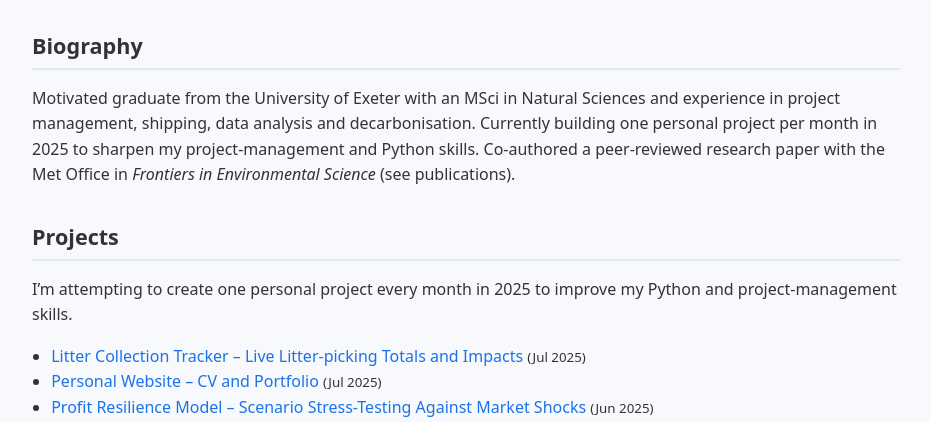
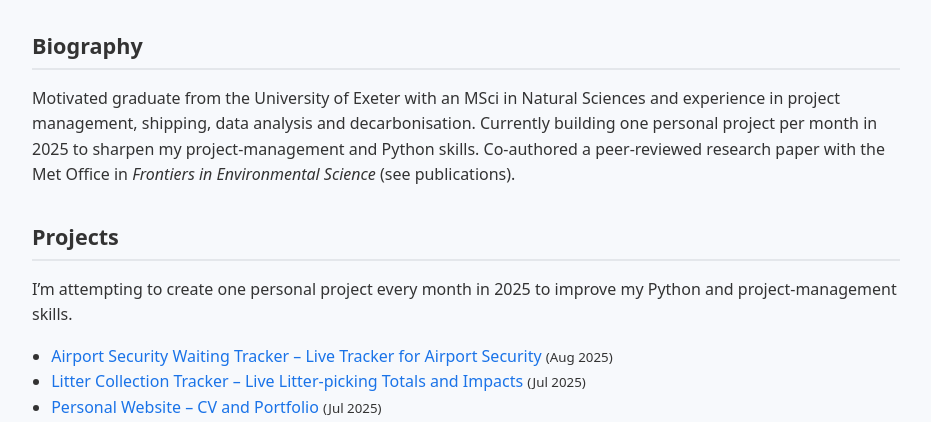
Before and after one commit to tloosley/tloosley.github.io, a plain HTML site: page index.html in a window 1280 px wide. Shown: the part 360-782 px from the top of the page, without its empty margins (174-1105 px from the left). Drawn offline with Linux system fonts and the light colour scheme.

Commit message:
Added Airport Tracker

```diff
--- a/index.html
+++ b/index.html
@@ -85,6 +85,11 @@
 
       <ul>
         <li>
+          <a href="https://aiport-security-waiting-times.web.app/" target="_blank" rel="noopener">
+            Airport Security Waiting Tracker &ndash; Live Tracker for Airport Security
+          </a> <small>(Aug&nbsp;2025)</small>
+        </li>
+        <li>
           <a href="https://litter-collection.web.app" target="_blank" rel="noopener">
             Litter Collection Tracker &ndash; Live Litter-picking Totals and Impacts
           </a> <small>(Jul&nbsp;2025)</small>
```
